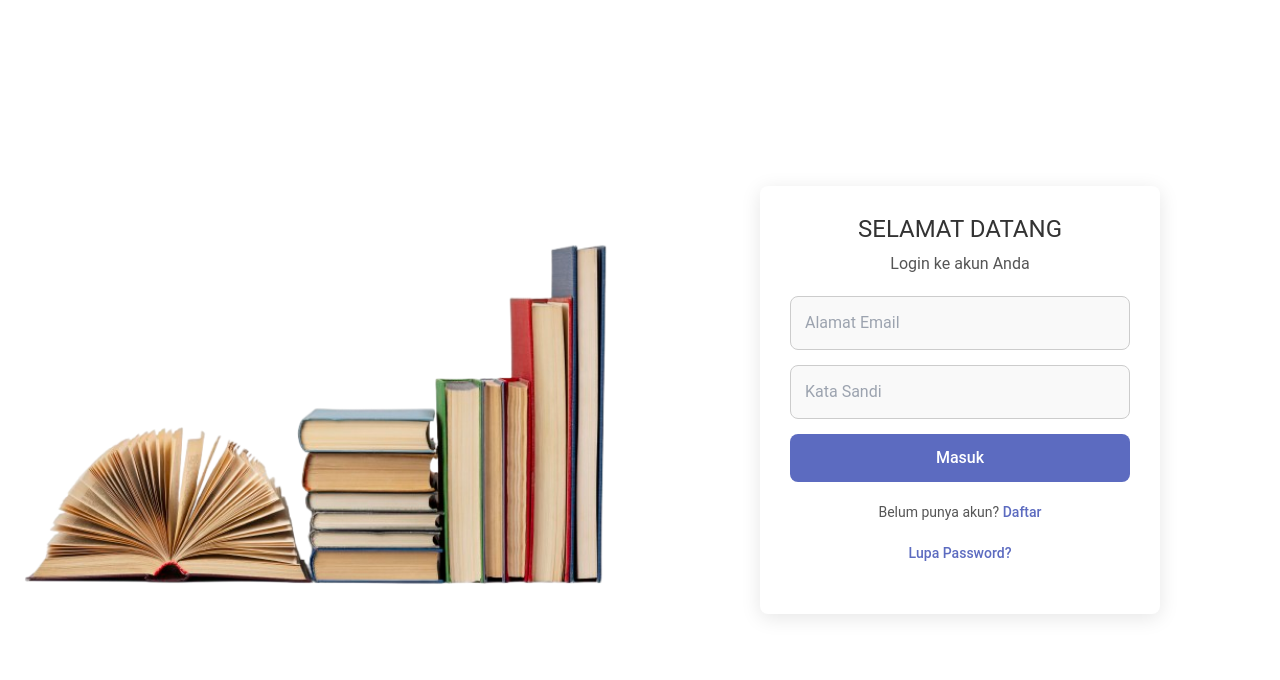
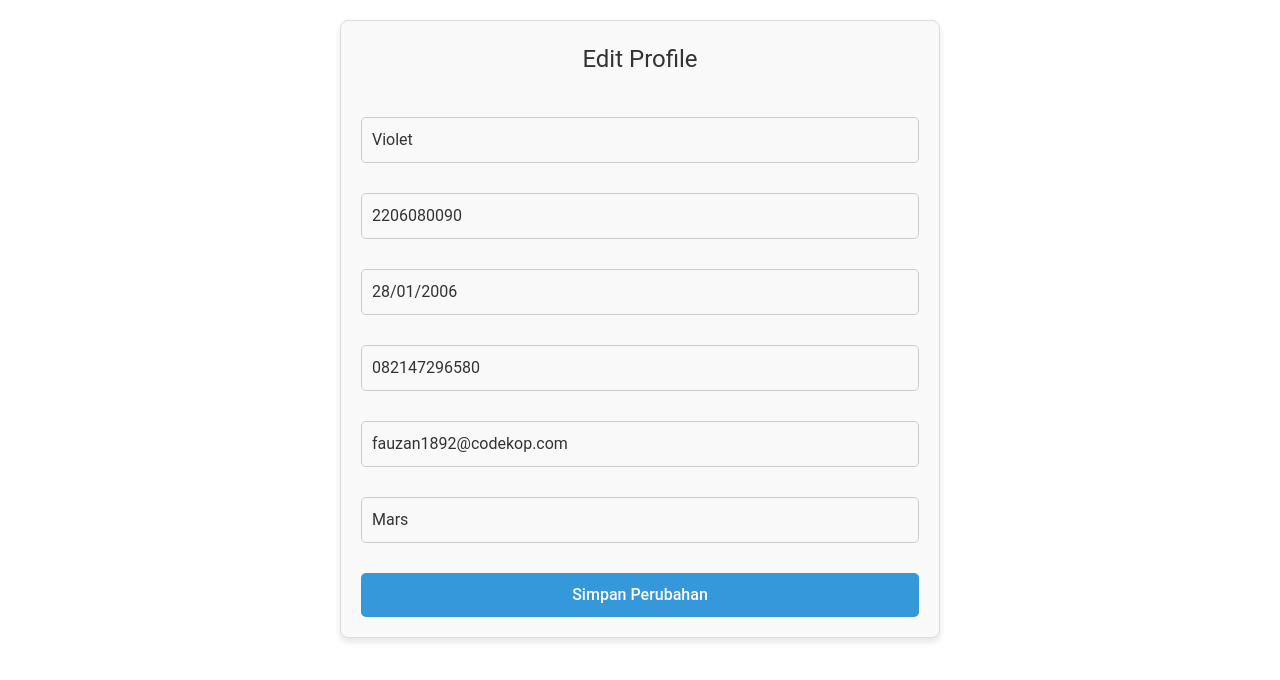
Before and after one commit to proyek-uas-arsitektur-sistem-perpus/proyek-sistem-perpus, a React (Vite) app in the folder frontend/: page /profile/edit in a window 1280 px wide. Shown: the top 680 px of the page. Built offline with nearby package versions, Linux system fonts and the light colour scheme.

Commit message:
mengubah profile staff

```diff
--- a/frontend/src/App.jsx
+++ b/frontend/src/App.jsx
@@ -4,11 +4,12 @@ import Logout from "./pages/Logout";
 import Register from "./pages/Register";
 import Dashboard from "./pages/Dashboard";
 import Dashboardpengguna from "./pages/Dashboardpengguna";
-import GantiPassword from './pages/GantiPassword';
+import GantiPassword from "./pages/GantiPassword";
 import SidebarStaff from "./components/SidebarStaff";
 import SidebarPengguna from "./components/SidebarPengguna";
-import SearchFilter from './components/SearchFilter';
-import ProfilePengguna from "./pages/ProfilePengguna";  // Import halaman Profile
+import SearchFilter from "./components/SearchFilter";
+import ProfilePengguna from "./pages/ProfilePengguna"; // Halaman Profile
+import EditProfilePengguna from "./pages/EditProfilePengguna"; // Halaman Edit Profile
 import DataBuku from "./pages/Databuku";
 import TambahBuku from "./pages/Tambahbuku";
 import DataBukuEdit from "./pages/DataBukuEdit";
@@ -29,20 +30,26 @@ const App = () => {
           <Route path="/register" element={<Register />} />
 
           {/* Dashboard untuk Staff */}
-          <Route path="/dashboard" element={
+          <Route
+            path="/dashboard"
+            element={
               <div>
                 <SidebarStaff />
                 <Dashboard />
               </div>
-          } />
+            }
+          />
 
           {/* Dashboard untuk Pengguna */}
-          <Route path="/dashboard-pengguna" element={
+          <Route
+            path="/dashboard-pengguna"
+            element={
               <div>
                 <SidebarPengguna />
                 <Dashboardpengguna />
               </div>
-          } />
+            }
+          />
 
           <Route path="/login/change-password" element={<GantiPassword />} />
           <Route path="/lupa-password" element={<GantiPassword />} />
@@ -56,7 +63,8 @@ const App = () => {
             }
           />
           <Route path="/logout" element={<Logout />} />
-          <Route path="/profile" element={<ProfilePengguna />} />
+          <Route path="/profile" element={<ProfilePengguna />} /> {/* Route untuk Profil */}
+          <Route path="/profile/edit" element={<EditProfilePengguna />} /> {/* Route untuk Edit Profil */}
           <Route path="/data-pengguna" element={<DataPengguna />} /> {/* Route untuk Data Pengguna */}
           <Route path="*" element={<Login />} />
 
--- /dev/null
+++ b/frontend/src/pages/EditProfilePengguna.css
@@ -0,0 +1,41 @@
+.form-container {
+    max-width: 600px;
+    margin: 20px auto;
+    padding: 20px;
+    background: #f9f9f9;
+    border-radius: 8px;
+    box-shadow: 0px 4px 6px rgba(0, 0, 0, 0.1);
+  }
+
+  .form-container h2 {
+    text-align: center;
+    margin-bottom: 20px;
+    font-size: 24px;
+  }
+
+  .form-container form {
+    display: flex;
+    flex-direction: column;
+    gap: 15px;
+  }
+
+  .form-container input {
+    padding: 10px;
+    font-size: 16px;
+    border: 1px solid #ccc;
+    border-radius: 5px;
+  }
+
+  .form-container .save-button {
+    padding: 10px;
+    background-color: #3498db;
+    color: white;
+    border: none;
+    border-radius: 5px;
+    cursor: pointer;
+    font-size: 16px;
+  }
+
+  .form-container .save-button:hover {
+    background-color: #2980b9;
+  }
--- /dev/null
+++ b/frontend/src/pages/EditProfilePengguna.jsx
@@ -0,0 +1,91 @@
+import React, { useState } from "react";
+import { useNavigate } from "react-router-dom";
+import "./EditProfilePengguna.css";
+
+const EditProfilePengguna = () => {
+  const navigate = useNavigate();
+
+  const [formData, setFormData] = useState({
+    nama: "Violet",
+    nik: "2206080090",
+    tanggalLahir: "28/01/2006",
+    telepon: "082147296580",
+    email: "fauzan1892@codekop.com",
+    alamat: "Mars",
+  });
+
+  const handleChange = (e) => {
+    const { name, value } = e.target;
+    setFormData({
+      ...formData,
+      [name]: value,
+    });
+  };
+
+  const handleSubmit = (e) => {
+    e.preventDefault();
+    alert("Data berhasil diperbarui!");
+    navigate("/profile"); // Kembali ke halaman profil setelah menyimpan perubahan
+  };
+
+  return (
+    <div className="form-container">
+      <h2>Edit Profile</h2>
+      <form onSubmit={handleSubmit}>
+        <input
+          type="text"
+          name="nama"
+          value={formData.nama}
+          onChange={handleChange}
+          placeholder="Nama"
+          required
+        />
+        <input
+          type="text"
+          name="nik"
+          value={formData.nik}
+          onChange={handleChange}
+          placeholder="NIK"
+          required
+        />
+        <input
+          type="text"
+          name="tanggalLahir"
+          value={formData.tanggalLahir}
+          onChange={handleChange}
+          placeholder="Tanggal Lahir"
+          required
+        />
+        <input
+          type="text"
+          name="telepon"
+          value={formData.telepon}
+          onChange={handleChange}
+          placeholder="Telepon"
+          required
+        />
+        <input
+          type="email"
+          name="email"
+          value={formData.email}
+          onChange={handleChange}
+          placeholder="Email"
+          required
+        />
+        <input
+          type="text"
+          name="alamat"
+          value={formData.alamat}
+          onChange={handleChange}
+          placeholder="Alamat"
+          required
+        />
+        <button type="submit" className="save-button">
+          Simpan Perubahan
+        </button>
+      </form>
+    </div>
+  );
+};
+
+export default EditProfilePengguna;
--- a/frontend/src/pages/ProfilePengguna.css
+++ b/frontend/src/pages/ProfilePengguna.css
@@ -32,24 +32,6 @@
   width: 30%;
 }
 
-  .photo-container {
-    display: flex;
-    flex-direction: column;
-    align-items: flex-start;
-    gap: 10px;
-  }
-
-  .photo-container input[type="file"] {
-    margin-bottom: 5px;
-  }
-
-  .photo-container img {
-    width: 150px;
-    height: 150px;
-    border-radius: 8px;
-    border: 1px solid #ddd;
-  }
-
 .button-group {
   display: flex;
   justify-content: flex-end;
--- a/frontend/src/pages/ProfilePengguna.jsx
+++ b/frontend/src/pages/ProfilePengguna.jsx
@@ -1,12 +1,26 @@
-import React from "react";
+import React, { useState } from "react";
 import { useNavigate } from "react-router-dom";
 import "./ProfilePengguna.css";
 
 const ProfilePengguna = () => {
   const navigate = useNavigate();
 
+  // State untuk data pengguna
+  const [data] = useState({
+    nama: "Violet",
+    nik: "2206080090",
+    tanggalLahir: "28/01/2006",
+    telepon: "082147296580",
+    email: "fauzan1892@codekop.com",
+    alamat: "Mars",
+  });
+
   const handleBack = () => {
-    navigate(-1); // Navigasi ke halaman sebelumnya
+    navigate("/dashboard"); // Kembali ke halaman dashboard atau halaman lain yang diinginkan
+  };
+
+  const handleEdit = () => {
+    navigate("/profile/edit"); // Navigasi ke halaman edit profile
   };
 
   return (
@@ -16,47 +30,33 @@ const ProfilePengguna = () => {
         <tbody>
           <tr>
             <th>Nama</th>
-            <td>Violet</td>
+            <td>{data.nama}</td>
           </tr>
           <tr>
             <th>NIK</th>
-            <td>2206080090</td>
+            <td>{data.nik}</td>
           </tr>
           <tr>
             <th>Tanggal Lahir</th>
-            <td>28/01/2006</td>
+            <td>{data.tanggalLahir}</td>
           </tr>
           <tr>
             <th>Telepon</th>
-            <td>082147296580</td>
+            <td>{data.telepon}</td>
           </tr>
           <tr>
             <th>Email</th>
-            <td>fauzan1892@codekop.com</td>
-          </tr>
-          <tr>
-            <th>Pas Foto</th>
-            <td>
-              <div className="photo-container">
-                <input type="file" id="upload-photo" />
-                <span>Tidak ada file yang dipilih</span>
-                <img
-                  src="https://via.placeholder.com/150" // Ganti URL gambar dengan yang Anda inginkan
-                  alt="Pas Foto"
-                  className="profile-photo"
-                />
-              </div>
-            </td>
+            <td>{data.email}</td>
           </tr>
           <tr>
             <th>Alamat</th>
-            <td>Mars</td>
+            <td>{data.alamat}</td>
           </tr>
         </tbody>
       </table>
 
       <div className="button-group">
-        <button className="edit-button" type="button">
+        <button className="edit-button" type="button" onClick={handleEdit}>
           Edit Data
         </button>
         <button type="button" className="back-button" onClick={handleBack}>
```
Lines whose indentation alone changed are shown as unchanged.
